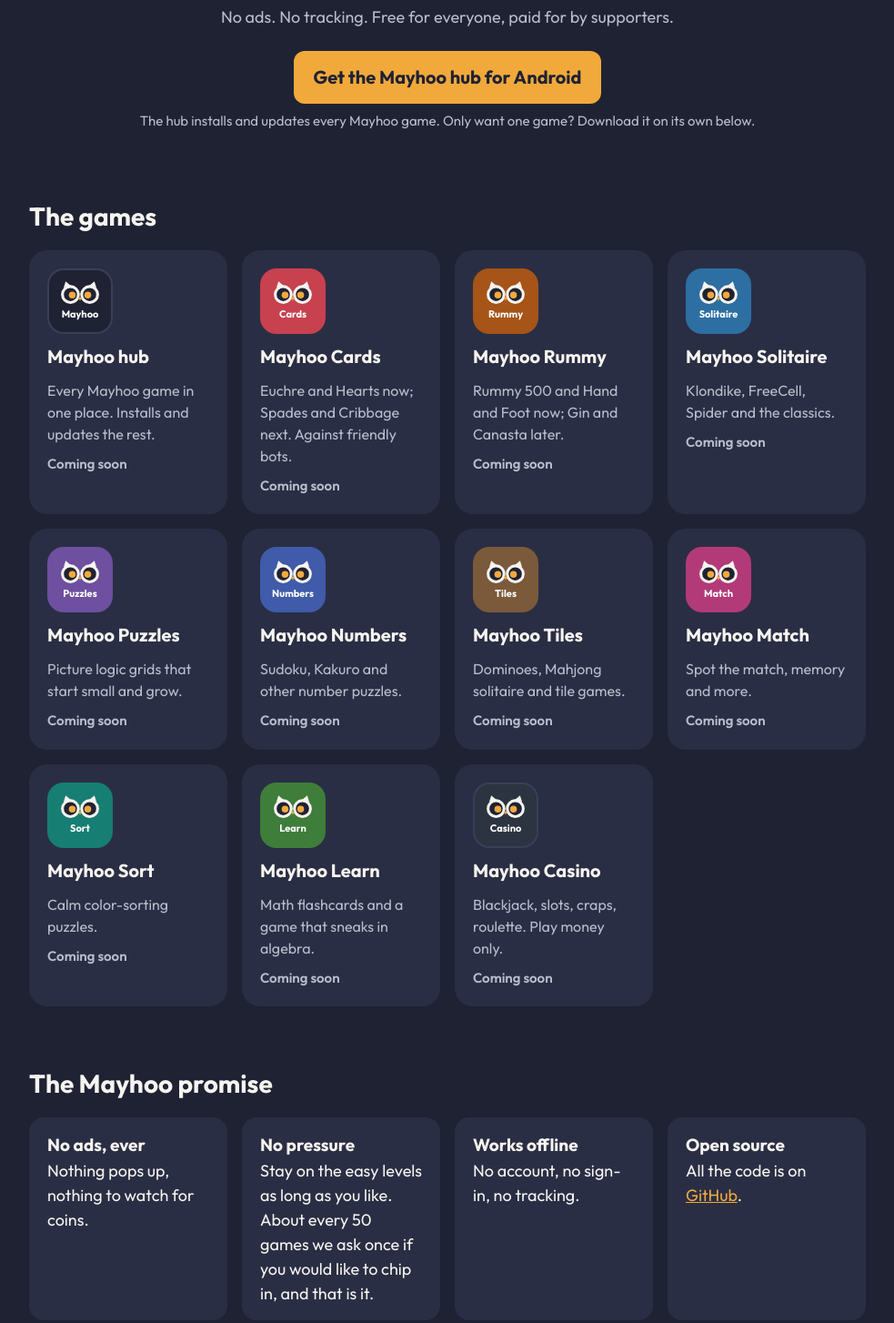
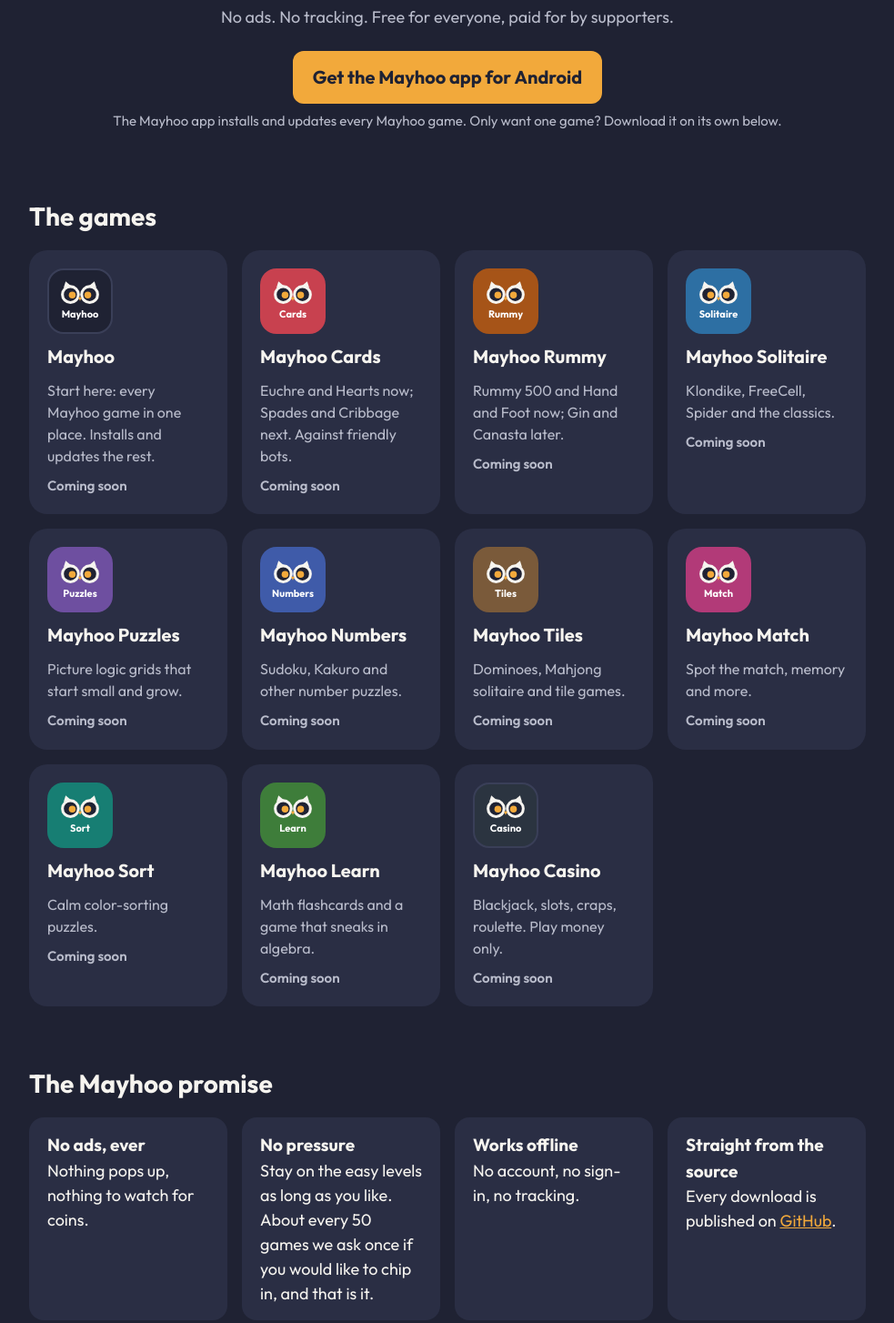
Before and after one commit to mayhoo-apps/mayhoo-apps.github.io, a plain HTML site: page index.html in a window 1280 px wide. Shown: the part 224-1678 px from the top of the page at 91% size, without its empty margins (148-1131 px from the left). Drawn offline with Linux system fonts and the light colour scheme; no server answers.

Commit message:
Downloads come from mayhoo-releases; call the hub just Mayhoo
Co-Authored-By: Claude Opus 5.5 <noreply@anthropic.com>

```diff
--- a/index.html
+++ b/index.html
@@ -47,14 +47,14 @@ footer{padding:40px 0 56px;color:var(--muted);font-size:15px;text-align:center}
 <p class="tag">Games that just let you play.</p>
 <p class="sub">No ads. No tracking. Free for everyone, paid for by supporters.</p>
 <div class="get">
-<a class="btn big" data-app="hub" href="#games">Get the Mayhoo hub for Android</a>
-<p class="sub small">The hub installs and updates every Mayhoo game. Only want one game? Download it on its own below.</p>
+<a class="btn big" data-app="hub" href="#games">Get the Mayhoo app for Android</a>
+<p class="sub small">The Mayhoo app installs and updates every Mayhoo game. Only want one game? Download it on its own below.</p>
 </div>
 </header>
 <section id="games">
 <h2>The games</h2>
 <div class="grid">
-<div class="card"><div class="icon" style="background:#1F2233;border:2px solid #3A3F58"><svg viewBox="0 0 200 120" aria-hidden="true"><use href="#owl"/></svg><span>Mayhoo</span></div><h3>Mayhoo hub</h3><p>Every Mayhoo game in one place. Installs and updates the rest.</p><span class="soon" data-app="hub">Coming soon</span></div>
+<div class="card"><div class="icon" style="background:#1F2233;border:2px solid #3A3F58"><svg viewBox="0 0 200 120" aria-hidden="true"><use href="#owl"/></svg><span>Mayhoo</span></div><h3>Mayhoo</h3><p>Start here: every Mayhoo game in one place. Installs and updates the rest.</p><span class="soon" data-app="hub">Coming soon</span></div>
 <div class="card"><div class="icon" style="background:#C8414F"><svg viewBox="0 0 200 120" aria-hidden="true"><use href="#owl"/></svg><span>Cards</span></div><h3>Mayhoo Cards</h3><p>Euchre and Hearts now; Spades and Cribbage next. Against friendly bots.</p><span class="soon" data-app="cards">Coming soon</span></div>
 <div class="card"><div class="icon" style="background:#A65418"><svg viewBox="0 0 200 120" aria-hidden="true"><use href="#owl"/></svg><span>Rummy</span></div><h3>Mayhoo Rummy</h3><p>Rummy 500 and Hand and Foot now; Gin and Canasta later.</p><span class="soon" data-app="rummy">Coming soon</span></div>
 <div class="card"><div class="icon" style="background:#2D6FA3"><svg viewBox="0 0 200 120" aria-hidden="true"><use href="#owl"/></svg><span>Solitaire</span></div><h3>Mayhoo Solitaire</h3><p>Klondike, FreeCell, Spider and the classics.</p><span class="soon">Coming soon</span></div>
@@ -74,7 +74,7 @@ footer{padding:40px 0 56px;color:var(--muted);font-size:15px;text-align:center}
 <div><b>No ads, ever</b>Nothing pops up, nothing to watch for coins.</div>
 <div><b>No pressure</b>Stay on the easy levels as long as you like. About every 50 games we ask once if you would like to chip in, and that is it.</div>
 <div><b>Works offline</b>No account, no sign-in, no tracking.</div>
-<div><b>Open source</b>All the code is on <a href="https://github.com/mayhoo-apps">GitHub</a>.</div>
+<div><b>Straight from the source</b>Every download is published on <a href="https://github.com/mayhoo-apps/mayhoo-releases/releases">GitHub</a>.</div>
 </div>
 </section>
 
@@ -98,7 +98,7 @@ footer{padding:40px 0 56px;color:var(--muted);font-size:15px;text-align:center}
 <svg width="0" height="0" style="position:absolute" aria-hidden="true"><defs><g id="owl"><path d="M18 36 L28 4 L54 26 Z" fill="#F6F4EF"/><path d="M182 36 L172 4 L146 26 Z" fill="#F6F4EF"/><circle cx="52" cy="70" r="40" fill="#1F2233" stroke="#F6F4EF" stroke-width="14"/><circle cx="148" cy="70" r="40" fill="#1F2233" stroke="#F6F4EF" stroke-width="14"/><circle cx="61" cy="73" r="17" fill="#F2A93B"/><circle cx="139" cy="73" r="17" fill="#F2A93B"/><path d="M91 84 L109 84 L100 102 Z" fill="#F2A93B"/></g></defs></svg>
 <script>
 // Point each download at the newest GitHub release for that app (tags like cards-v0.38).
-fetch("https://api.github.com/repos/mayhoo-apps/mayhoo-games/releases?per_page=50")
+fetch("https://api.github.com/repos/mayhoo-apps/mayhoo-releases/releases?per_page=50")
   .then(r => r.ok ? r.json() : [])
   .then(rels => {
     const newest = {};
```
